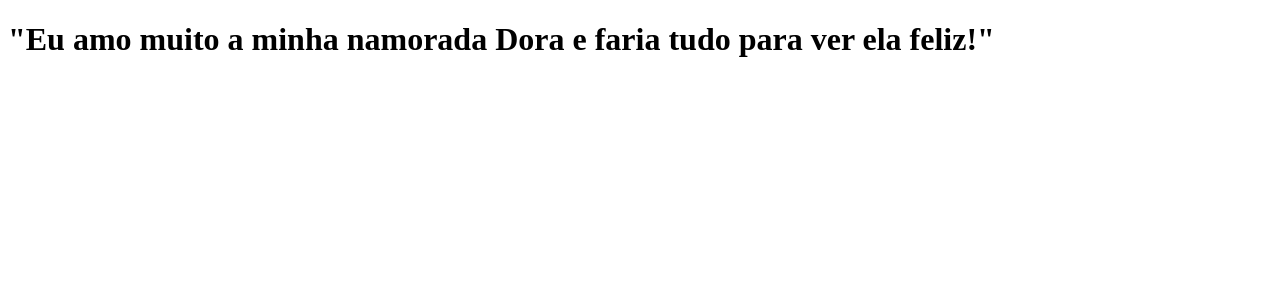
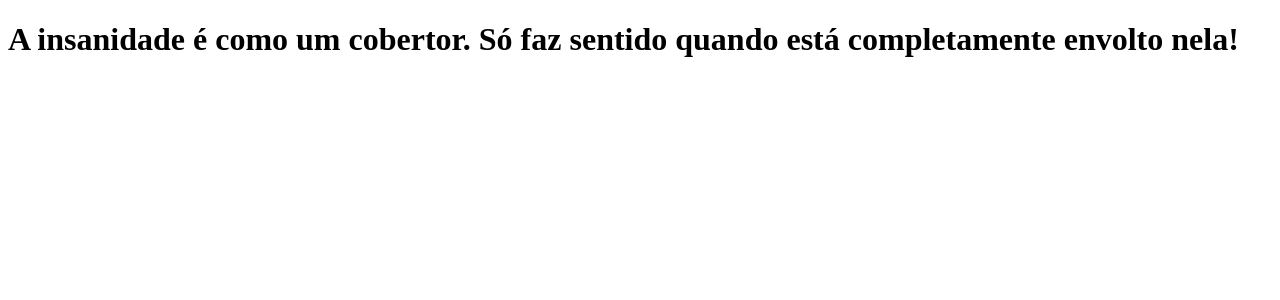
Before and after one commit to joaoskdev/pulse-sync, a Next.js app: page / in a window 1280 px wide. Shown: the top 300 px of the page. Built offline with nearby package versions, Linux system fonts and the light colour scheme.

Commit message:
Nova frase

```diff
--- a/pages/index.js
+++ b/pages/index.js
@@ -1,5 +1,5 @@
 function Home() {
-    return <h1>"Eu amo muito a minha namorada Dora e faria tudo para ver ela feliz!"</h1>
+    return <h1>A insanidade é como um cobertor. Só faz sentido quando está completamente envolto nela!</h1>
 }
 
 export default Home;
```
